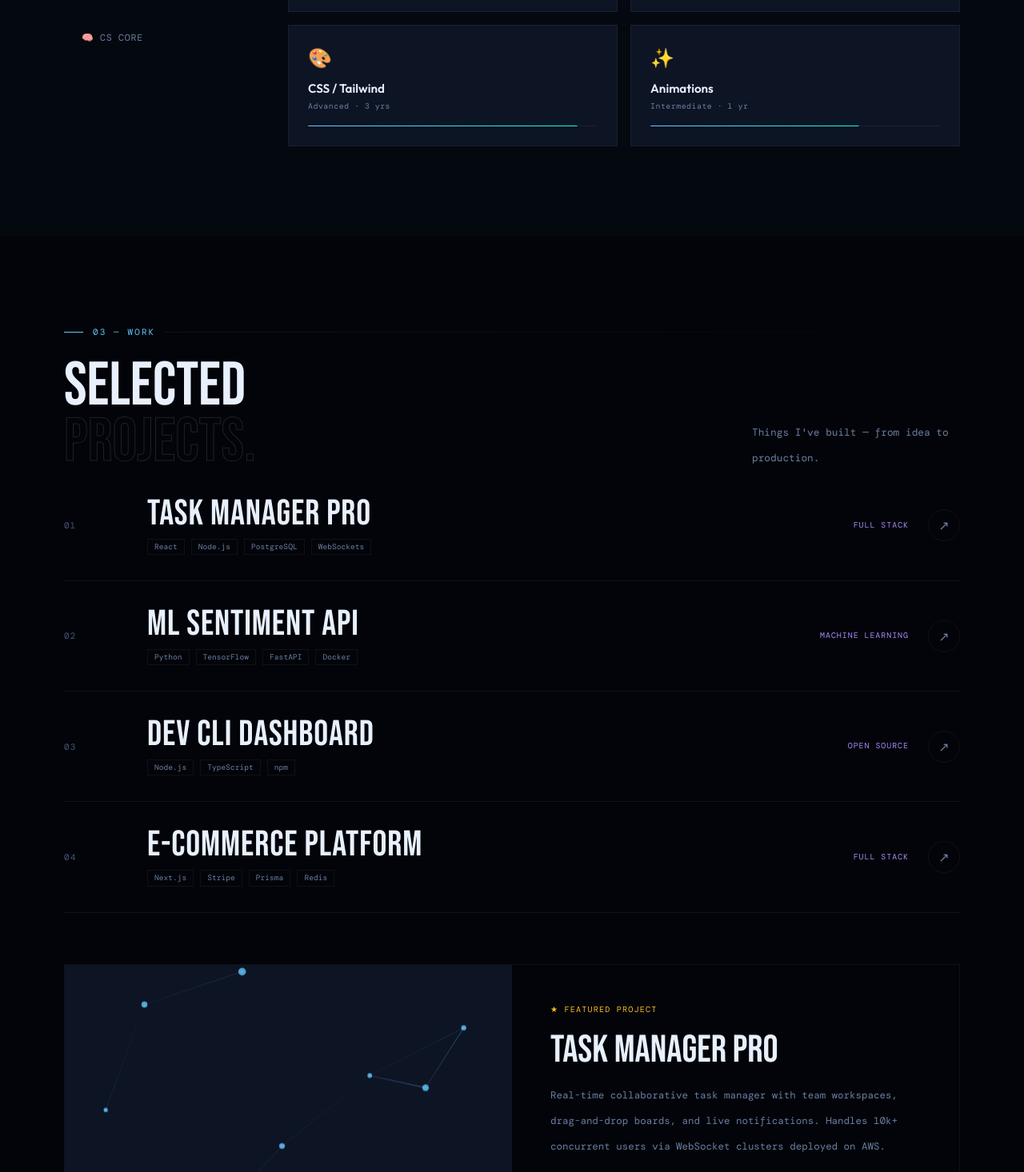
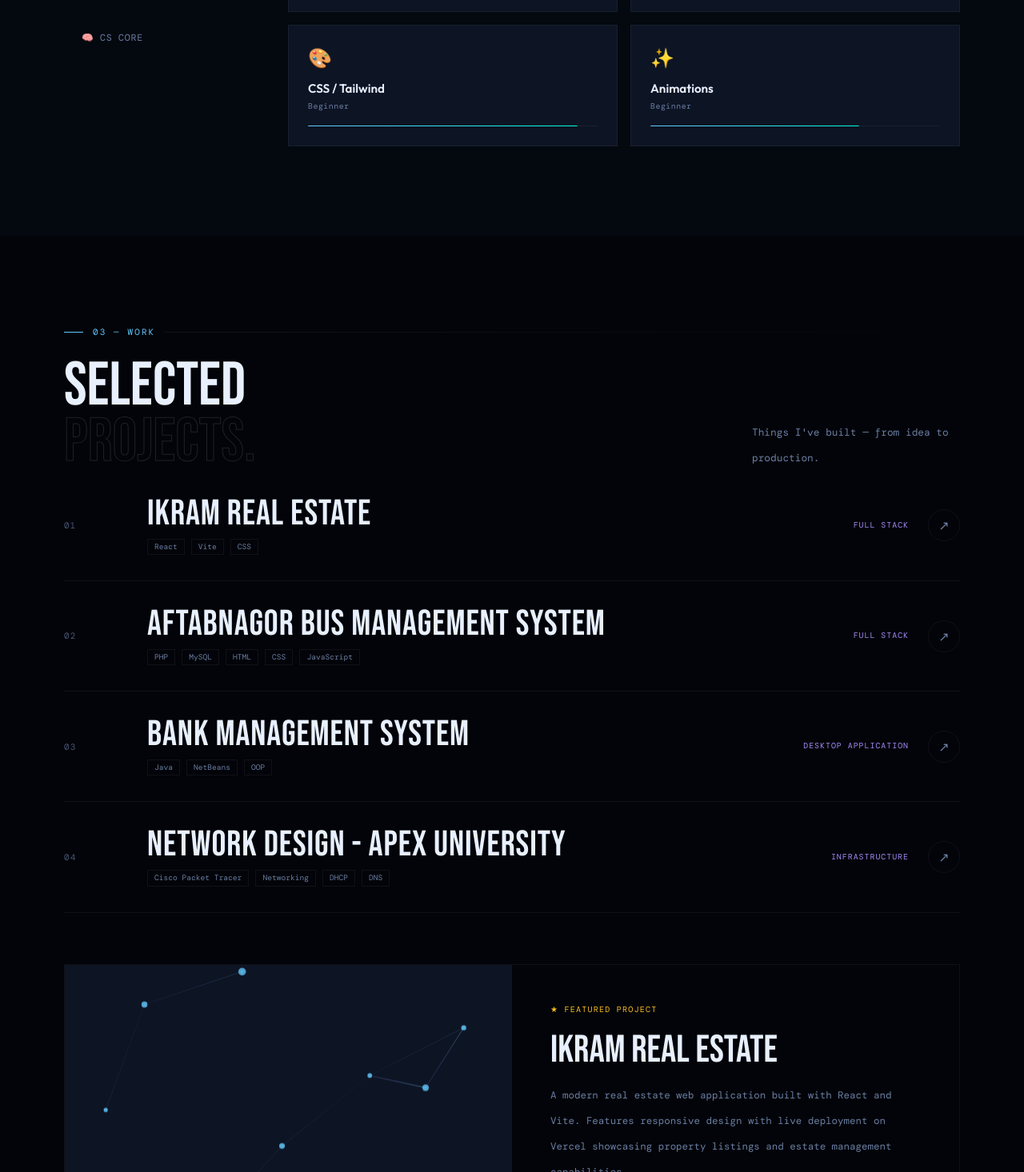
Before and after one commit to Rafsun-Islam/portfolio, a React (Vite) app: page / in a window 1280 px wide. Shown: the part 1334-2800 px from the top of the page at 80% size. Built offline with nearby package versions, Linux system fonts and the light colour scheme; a web font is replaced by a local one.

Commit message:
Final Version

```diff
--- a/src/components/Contact.jsx
+++ b/src/components/Contact.jsx
@@ -60,7 +60,6 @@ export default function Contact() {
           {[
             { label: 'GitHub',   href: personal.social.github   },
             { label: 'LinkedIn', href: personal.social.linkedin  },
-            { label: 'Twitter',  href: personal.social.twitter   },
             { label: 'Resume ↓', href: personal.social.resume    },
           ].map(s => (
             <a key={s.label} href={s.href}
--- a/src/components/Footer.jsx
+++ b/src/components/Footer.jsx
@@ -4,7 +4,7 @@ export default function Footer() {
   return (
     <footer className="relative z-[2] bg-bg px-5 sm:px-10 lg:px-20 py-6 sm:py-8 border-t border-white/5 flex flex-col sm:flex-row justify-between items-center gap-2 sm:gap-3 text-center sm:text-left">
       <div className="font-mono-dm text-[0.62rem] sm:text-[0.67rem] text-muted">
-        Designed &amp; Developed by <strong className="text-cyan font-normal">{personal.name}</strong> · 2025
+        Designed &amp; Developed by <strong className="text-cyan font-normal">{personal.name}</strong> · {new Date().getFullYear()}
       </div>
       <div className="font-mono-dm text-[0.6rem] sm:text-[0.65rem] text-muted">
         React · Tailwind · Vite
--- a/src/components/Hero.jsx
+++ b/src/components/Hero.jsx
@@ -69,7 +69,7 @@ export default function Hero() {
           <div className="w-10 h-px" style={{ background: 'linear-gradient(90deg,transparent,#63caff)' }} />
           <span className="font-mono-dm text-[0.72rem] text-cyan2 tracking-[0.2em] uppercase">
             <span className="inline-block w-1.5 h-1.5 rounded-full bg-cyan2 mr-2 align-middle animate-pulse-dot" />
-            Available for work · {personal.tagline}
+            Available for work ·
           </span>
         </div>
 
--- a/src/data/index.js
+++ b/src/data/index.js
@@ -1,170 +1,178 @@
 // ─── PERSONAL INFO ───────────────────────────────────────────────────────────
 export const personal = {
-  name: 'Rafsun Islam Taskin',
-  initials: 'RST',
-  role: 'Software Engineer',
-  tagline: 'Class of 2025',
-  email: 'rafsunislamtaskin024@gmail.com',
+  name: "Rafsun Islam Taskin",
+  initials: "RST",
+  role: "Software Engineer",
+  email: "rafsunislamtaskin024@gmail.com",
   description:
     "Software Engineer — turning complex problems into <em>elegant</em>, <em>scalable</em> code. Passionate about Web & Flutter development and building products people love.",
-  location: 'Barisal, Bangladesh',
-  degree: 'B.Sc. CSE · 2025',
-  availability: 'Open to Work',
-  focus: 'Web / Flutter',
-  languages: 'English · Bengali',
-  interests: 'Open Source · DSA',
+  location: "Dhaka, Bangladesh",
+  degree: "B.Sc. CSE · 2025",
+  availability: "Open to Work",
+  focus: "Web / Flutter",
+  languages: "English · Bengali",
+  interests: "Open Source · DSA",
   about:
-    "I'm a CSE graduate who fell in love with programming. Today I build web applications and APIs that solve real problems. I care deeply about code quality, user experience, and continuous learning — and I'm always looking for the next great team to join.",
+    "I'm a CSE graduate who fell in love with programming. Today I build web and flutter applications and APIs that solve real problems. I care deeply about code quality, user experience, and continuous learning — and I'm always looking for the next great team to join.",
   aboutQuote: "I build things that matter — and I do it with care.",
   social: {
-    github:   '#',
-    linkedin: '#',
-    twitter:  '#',
-    resume:   '#',
+    github: "https://github.com/Rafsun-Islam",
+    linkedin: "https://www.linkedin.com/in/rafsunislamtaskin/",
+    resume:
+      "https://drive.google.com/file/d/1Y3Eo1JuONAYTsSmul-Yc27dUBJto7QYB/view?usp=sharing",
   },
-}
+};
 
 // ─── NAV LINKS ───────────────────────────────────────────────────────────────
 export const navLinks = [
-  { label: 'Home',     href: '#hero'     },
-  { label: 'Skills',     href: '#skills'     },
-  { label: 'Work',       href: '#projects'   },
-  { label: 'Experience', href: '#experience' },
-  { label: 'About',      href: '#about'      },
-]
+  { label: "Home", href: "#hero" },
+  { label: "Skills", href: "#skills" },
+  { label: "Work", href: "#projects" },
+  { label: "Experience", href: "#experience" },
+  { label: "About", href: "#about" },
+];
 
 // ─── TECH MARQUEE ────────────────────────────────────────────────────────────
 export const techStack = [
-  'React', 'Node.js', 'TypeScript', 'Python', 'PostgreSQL',
-  'Docker', 'AWS', 'Next.js', 'GraphQL', 'Redis', 'Git', 'Linux',
-]
+  "React",
+  "Flutter",
+  "Node.js",
+  "TypeScript",
+  "Python",
+  "PostgreSQL",
+  "Docker",
+  "AWS",
+  "Next.js",
+  "GraphQL",
+  "Git",
+  "Linux",
+];
 
 // ─── SKILLS ──────────────────────────────────────────────────────────────────
 export const skillCategories = [
   {
-    id: 'frontend',
-    label: '⚡ Frontend',
+    id: "frontend",
+    label: "⚡ Frontend",
     skills: [
-      { icon: '⚛', name: 'React / Next.js',  level: 'Advanced · 2 yrs',       width: 0.88 },
-      { icon: '📘', name: 'TypeScript',        level: 'Intermediate · 1.5 yrs', width: 0.76 },
-      { icon: '🎨', name: 'CSS / Tailwind',    level: 'Advanced · 3 yrs',       width: 0.93 },
-      { icon: '✨', name: 'Animations',         level: 'Intermediate · 1 yr',    width: 0.72 },
+      { icon: "⚛", name: "React / Next.js", level: "Beginner", width: 0.88 },
+      { icon: "📘", name: "TypeScript", level: "Beginner", width: 0.76 },
+      { icon: "🎨", name: "CSS / Tailwind", level: "Beginner", width: 0.93 },
+      { icon: "✨", name: "Animations", level: "Beginner", width: 0.72 },
     ],
   },
   {
-    id: 'backend',
-    label: '🔧 Backend',
+    id: "backend",
+    label: "🔧 Backend",
     skills: [
-      { icon: '🟢', name: 'Node.js / Express', level: 'Advanced · 2 yrs',       width: 0.86 },
-      { icon: '🐍', name: 'Python / FastAPI',   level: 'Advanced · 3 yrs',       width: 0.89 },
-      { icon: '🗄',  name: 'PostgreSQL',         level: 'Intermediate · 1.5 yrs', width: 0.74 },
-      { icon: '⚡', name: 'Redis / MongoDB',    level: 'Intermediate · 1 yr',    width: 0.66 },
+      { icon: "🟢", name: "Node.js / Express", level: "Beginner", width: 0.86 },
+      { icon: "🐍", name: "Python / FastAPI", level: "Beginner", width: 0.89 },
+      { icon: "🗄", name: "PostgreSQL", level: "Beginner", width: 0.74 },
+      { icon: "⚡", name: "Redis / MongoDB", level: "Beginner", width: 0.66 },
     ],
   },
   {
-    id: 'devops',
-    label: '☁ DevOps',
+    id: "devops",
+    label: "☁ DevOps",
     skills: [
-      { icon: '🐳', name: 'Docker',              level: 'Intermediate · 1 yr',  width: 0.74 },
-      { icon: '☁',  name: 'AWS (EC2, S3, RDS)',  level: 'Beginner · 8 mo',      width: 0.60 },
-      { icon: '🔄', name: 'CI/CD Pipelines',     level: 'Intermediate · 1 yr',  width: 0.72 },
-      { icon: '🐧', name: 'Linux / Bash',         level: 'Intermediate · 2 yrs', width: 0.78 },
+      { icon: "🐳", name: "Docker", level: "Beginner", width: 0.74 },
+      { icon: "☁", name: "AWS (EC2, S3, RDS)", level: "Beginner", width: 0.6 },
+      { icon: "🔄", name: "CI/CD Pipelines", level: "Beginner", width: 0.72 },
+      { icon: "🐧", name: "Linux / Bash", level: "Beginner", width: 0.78 },
     ],
   },
   {
-    id: 'cs',
-    label: '🧠 CS Core',
+    id: "cs",
+    label: "🧠 CS Core",
     skills: [
-      { icon: '📊', name: 'Data Structures & Algo', level: 'Advanced · 4 yrs',       width: 0.91 },
-      { icon: '🏗',  name: 'System Design',           level: 'Intermediate · 2 yrs',  width: 0.70 },
-      { icon: '🔒', name: 'OOP & Design Patterns',   level: 'Advanced · 3 yrs',       width: 0.85 },
-      { icon: '🔀', name: 'Agile / Scrum',            level: 'Intermediate · 1 yr',   width: 0.76 },
+      {
+        icon: "📊",
+        name: "Data Structures & Algo",
+        level: "Beginner",
+        width: 0.91,
+      },
+      { icon: "🏗", name: "System Design", level: "Beginner", width: 0.7 },
+      {
+        icon: "🔒",
+        name: "OOP & Design Patterns",
+        level: "Beginner",
+        width: 0.85,
+      },
+      { icon: "🔀", name: "Agile / Scrum", level: "Beginner", width: 0.76 },
     ],
   },
-]
+];
 
 // ─── PROJECTS ────────────────────────────────────────────────────────────────
 export const projects = [
   {
-    num: '01',
-    name: 'Task Manager Pro',
-    type: 'Full Stack',
-    tags: ['React', 'Node.js', 'PostgreSQL', 'WebSockets'],
-    demoUrl: '#',
-    githubUrl: '#',
+    num: "01",
+    name: "Ikram Real Estate",
+    type: "Full Stack",
+    tags: ["React", "Vite", "CSS"],
+    demoUrl: "https://ikramrealestate.vercel.app",
+    githubUrl: "https://github.com/Rafsun-Islam/IkramRealEstate",
     featured: true,
     description:
-      'Real-time collaborative task manager with team workspaces, drag-and-drop boards, and live notifications. Handles 10k+ concurrent users via WebSocket clusters deployed on AWS.',
-    stack: ['React', 'Node.js', 'PostgreSQL', 'Socket.io', 'AWS'],
+      "A modern real estate web application built with React and Vite. Features responsive design with live deployment on Vercel showcasing property listings and estate management capabilities.",
+    stack: ["React", "Vite", "CSS", "Vercel"],
   },
   {
-    num: '02',
-    name: 'ML Sentiment API',
-    type: 'Machine Learning',
-    tags: ['Python', 'TensorFlow', 'FastAPI', 'Docker'],
-    demoUrl: '#',
-    githubUrl: '#',
+    num: "02",
+    name: "Aftabnagor Bus Management System",
+    type: "Full Stack",
+    tags: ["PHP", "MySQL", "HTML", "CSS", "JavaScript"],
+    demoUrl: "N/A",
+    githubUrl:
+      "https://github.com/Rafsun-Islam/AftabNagar_Bus_Management_System",
+    featured: true,
+    description:
+      "A comprehensive web-based bus management system with user registration, ticket purchasing, real-time tracking, and an admin panel. Features include feedback system, responsive design, and complete database management for bus operations.",
+    stack: ["PHP", "MySQL", "HTML", "CSS", "JavaScript"],
   },
   {
-    num: '03',
-    name: 'Dev CLI Dashboard',
-    type: 'Open Source',
-    tags: ['Node.js', 'TypeScript', 'npm'],
-    demoUrl: '#',
-    githubUrl: '#',
+    num: "03",
+    name: "Bank Management System",
+    type: "Desktop Application",
+    tags: ["Java", "NetBeans", "OOP"],
+    demoUrl: "N/A",
+    githubUrl: "https://github.com/Rafsun-Islam/Bank_Management_System",
+    featured: false,
+    description:
+      "A Java-based banking application developed using NetBeans IDE. Includes functionalities like user and admin login, account creation, balance inquiry, deposit, withdrawal, and transfer operations. Demonstrates strong object-oriented programming principles.",
+    stack: ["Java", "NetBeans", "OOP"],
   },
   {
-    num: '04',
-    name: 'E-Commerce Platform',
-    type: 'Full Stack',
-    tags: ['Next.js', 'Stripe', 'Prisma', 'Redis'],
-    demoUrl: '#',
-    githubUrl: '#',
+    num: "04",
+    name: "Network Design - Apex University",
+    type: "Infrastructure",
+    tags: ["Cisco Packet Tracer", "Networking", "DHCP", "DNS"],
+    demoUrl: "N/A",
+    githubUrl: "https://github.com/Rafsun-Islam/Network-Design",
+    featured: false,
+    description:
+      "Complex network infrastructure design for Apex University featuring multiple subnets, dynamic routing, DHCP, DNS, and web server configuration using Cisco Packet Tracer. Demonstrates advanced networking concepts and enterprise-level design patterns.",
+    stack: ["Cisco Packet Tracer", "DHCP", "DNS", "Routing"],
   },
-]
+];
 
 // ─── EXPERIENCE ──────────────────────────────────────────────────────────────
 export const experiences = [
   {
-    id: 'x1',
-    role: 'Software Engineer Intern',
-    company: 'Tech Company Name',
-    date: 'Jun – Aug 2024 · Remote',
-    tabDate: 'Jun – Aug 2024 · Remote',
+    id: "x3",
+    role: "B.Sc. Computer Science and Engineering",
+    company: "East West University",
+    date: "2021 – 2025 · CGPA: 3.91 / 4.0",
+    tabDate: "2021 – 2025 · University",
     bullets: [
-      'Built and maintained 12 React components for the main product dashboard used by 50k+ daily users.',
-      'Collaborated with senior engineers on REST API integrations, reducing page load time by 30%.',
-      'Participated in code reviews, sprint planning, and daily stand-ups in an 8-person Agile team.',
-      'Wrote unit and integration tests achieving 85% code coverage on assigned modules.',
+      "Received Dean's Scholarship in Fall 2022 and Fall 2024, and Merit Scholarship in Fall 2023. Graduated with Summa Cum Laude.",
+      "Final-year thesis on 'Automating Radiology Report Generation with CDGPT-3.5: A Deep Learning Approach for Enhancing Medical Image Interpretation'.",
+      "Core coursework: Algorithms, OS, Database Design.",
     ],
-    tags: ['React', 'TypeScript', 'Jest', 'Agile'],
+    tags: [
+      "Dean Scholarship",
+      "Merit Scholarship",
+      "Thesis",
+      "Summa Cum Laude",
+    ],
   },
-  {
-    id: 'x2',
-    role: 'Backend Developer Intern',
-    company: 'Startup Name',
-    date: 'Jan – May 2024 · On-site',
-    tabDate: 'Jan – May 2024 · On-site',
-    bullets: [
-      'Designed and built 8 RESTful API endpoints with Node.js / Express serving 50k+ daily requests.',
-      'Optimized SQL queries reducing average response time from 340ms to 85ms.',
-      'Implemented JWT authentication and role-based access control across the platform.',
-      'Deployed containerized services via Docker on a Linux VPS environment.',
-    ],
-    tags: ['Node.js', 'PostgreSQL', 'Docker', 'JWT'],
-  },
-  {
-    id: 'x3',
-    role: 'B.Sc. Computer Science',
-    company: 'Your University',
-    date: '2020 – 2024 · CGPA: 3.8 / 4.0',
-    tabDate: '2020 – 2024 · University',
-    bullets: [
-      'Graduated with honors — Dean\'s List every semester. Specialized in Software Engineering.',
-      'Final-year thesis on microservice orchestration with dynamic load balancing.',
-      'Led the university Coding Club for 2 years, organizing hackathons for 200+ students.',
-      'Core coursework: Algorithms, Distributed Systems, OS, Database Design, Compilers.',
-    ],
-    tags: ["Dean's List", 'Thesis', 'Club Lead', 'Honors'],
-  },
-]
+];
```
